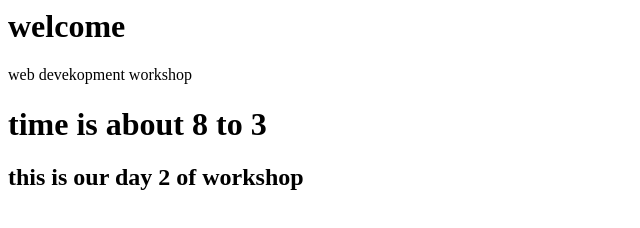
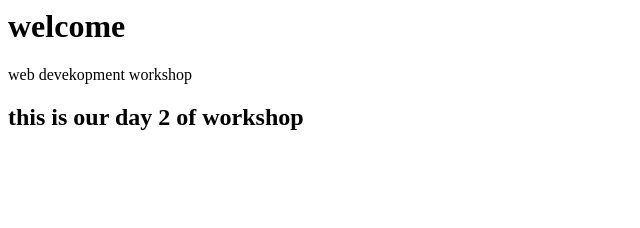
Before and after one commit to Renugadevi01/Day-02-workshop, a plain HTML site: page index.html in a window 1280 px wide. Shown: the whole page, without its empty margins (0-640 px from the left). Drawn offline with Linux system fonts and the light colour scheme.

Commit message:
task04
Removed incorrect heading about workshop timing.

```diff
--- a/index.html
+++ b/index.html
@@ -1,4 +1,3 @@
 <h1>welcome</h1>
 <p>web devekopment workshop</p>
-<h1>time is about 8 to 3</h1>
 <h2>this is our day 2 of workshop</h2>
```
